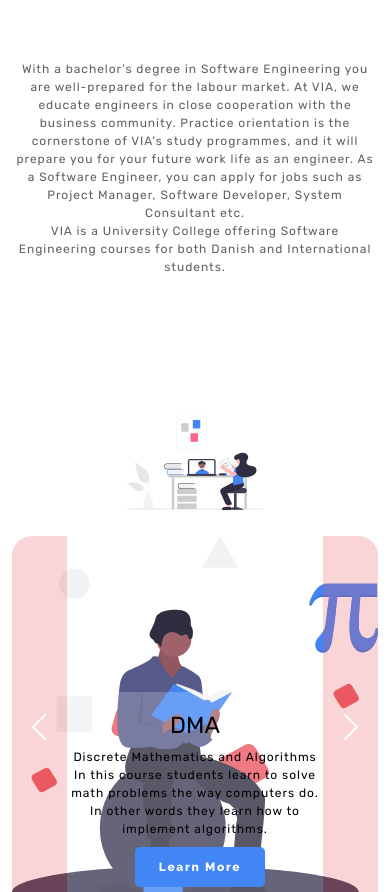
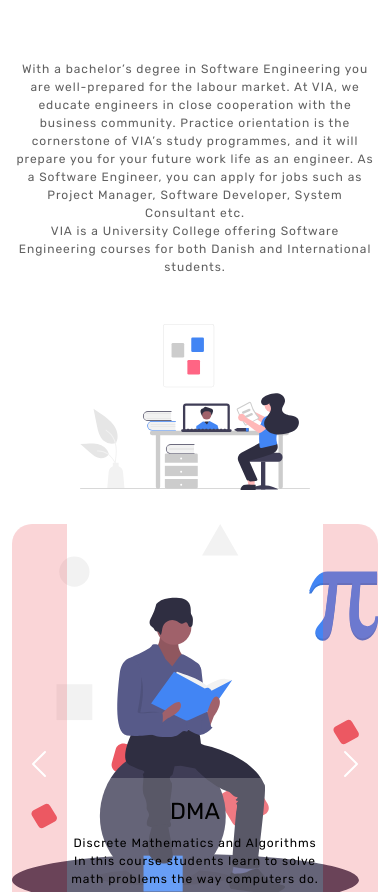
Before and after one commit to ASilins/HTML-website, a plain HTML site: page courses.html in a window 390 px wide. Shown: the part 199-1091 px from the top of the page. Drawn offline with Linux system fonts and the light colour scheme; a web font is replaced by a local one.

Commit message:
Carousel works!!!
Okay, now it's fixed for good...hopefully

```diff
--- a/courses.html
+++ b/courses.html
@@ -80,7 +80,7 @@
           </p>
         </div>
         <div class="col-xxl-6 col-lg-6 col-md-auto no-box-sep">
-          <img src="Images/Courses.svg" alt="Courses picture"/>
+          <img src="Images/Courses.svg" alt="Courses picture" class="courses-img"/>
         </div>
       </header>
 
--- a/style.css
+++ b/style.css
@@ -145,7 +145,7 @@ nav {
   margin-bottom: 5rem;
 }
 .content p {
-  margin-bottom: 5.5rem;
+  /*margin-bottom: 5.5rem;*/
   margin-left: 1rem;
 }
 .content a {
@@ -164,11 +164,18 @@ nav {
   padding-bottom: 10px;
 }
 
+@media screen and (max-width: 992px){
+  .no-box-sep {
+    width: 80%;
+  }
+}
+
 .no-box-sep img {
-  padding: 1rem 0;
+  /*padding: 1rem 0;*/
+  padding-bottom: 1.5rem;
   width: 80%;
   height: 100%;
-  margin: 0 10%;
+  /*margin: 0 10%;*/
 }
 
 @media screen and (max-width: 991px) {
@@ -457,11 +464,16 @@ footer {
   }
 }
 
+.courses-img {
+  /*min-width: 220px;*/
+  padding: 0;
+}
+
 /* Carousel */
 
 .carousel {
 
-  margin-bottom: 0.8rem;
+  margin-bottom: 1.5rem;
 }
 .carousel-control-prev:hover {
   border-radius: 20px 0 0 20px;
@@ -483,11 +495,24 @@ footer {
 }
 
 .carousel-inner {
-  max-height: 55rem;
+  max-height: 45rem;
+  height: 45rem;
   background: white url(Images/CoursesBackground.svg);
   background-repeat: no-repeat;
   background-position: center;
   background-size: contain;
+}
+
+@media screen and (max-width: 680px) {
+  .carousel-inner {
+    max-height: 40rem;
+  }
+}
+
+@media screen and (max-width: 500px){
+  .carousel-inner {
+    max-height: 30rem;
+  }
 }
 
 .carousel-item {
```
